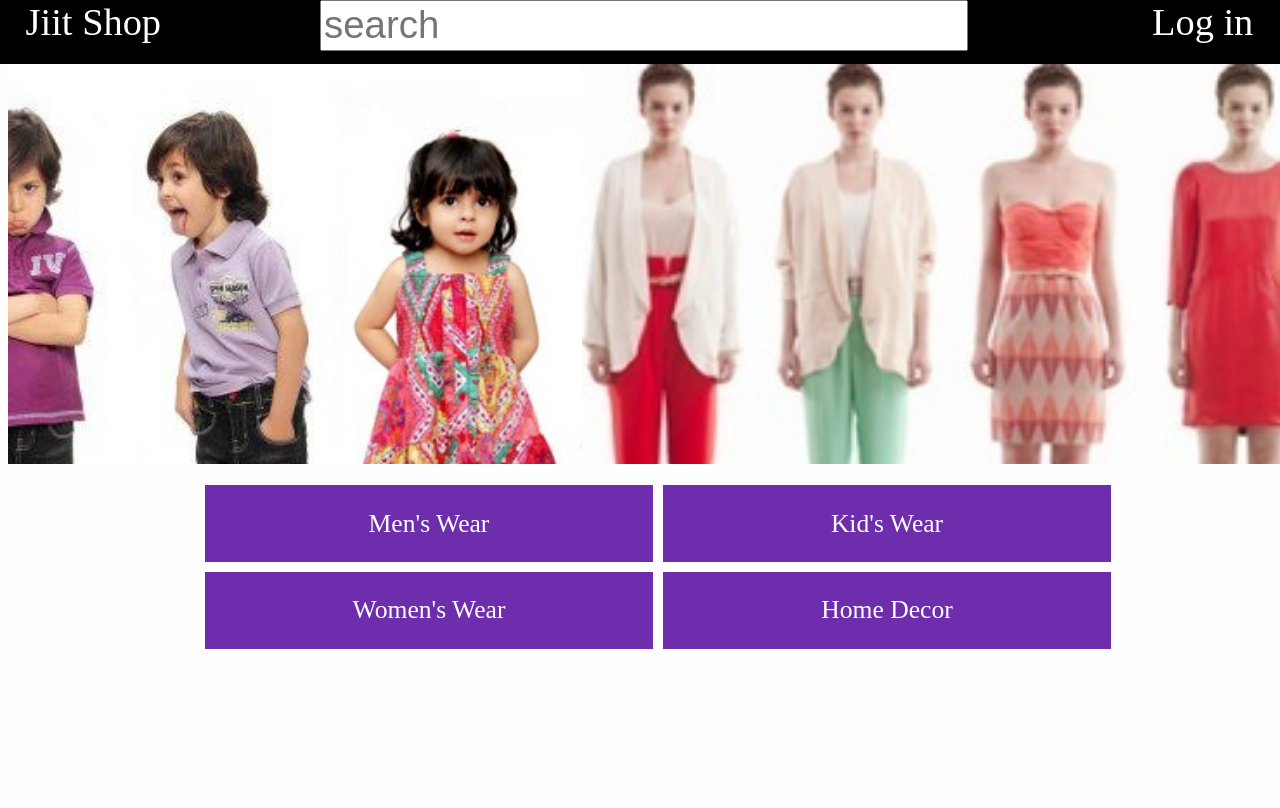
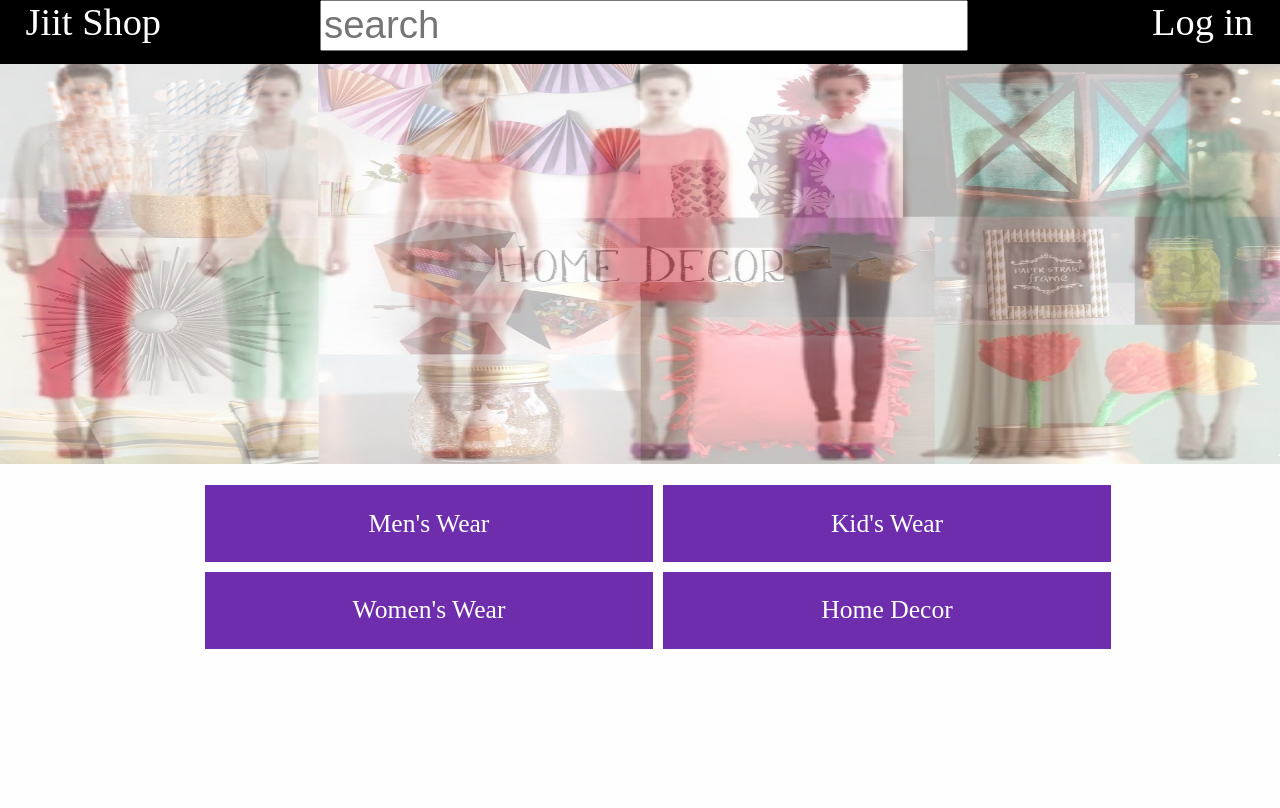
Before and after one commit to suyashsingh234/Ecommerce-Site, a PHP site: page /hpage.php in a window 1280 px wide. Run offline with PHP 8.4, Linux system fonts and the light colour scheme.

Commit message:
changed slider to fader

```diff
--- a/hpage.css
+++ b/hpage.css
@@ -9,6 +9,7 @@
 .slider
 {
 	position: absolute;
+	left:0%;
 	width:100%;
 	height:50%;
 	top:8%;
@@ -16,18 +17,31 @@
 }
 .slider div
 {
-	position: relative;
+	position: absolute;
 	left:0%;
-	width:400%;
-	animation: slide 20s infinite;
+	width:100%;
+	height: 100%;
+}
+.slide1{
+		animation:fade1 12s infinite;
+}
+.slide2{
+		animation:fade2 12s infinite;
+}
+.slide3{
+		animation:fade3 12s infinite;
+}
+.slide4{
+		animation:fade4 12s infinite;
 }
 .slider div img
 {
-	float: left;
-	width:25%;
+	position: absolute;
+	left:0;
+	width:100%;
 	height:100%;
 }
-@keyframes slide
+/* @keyframes slide
 {
 	0%{
 		left:0%;
--- a/hpage.php
+++ b/hpage.php
@@ -11,10 +11,10 @@
 			?>
 			<div class="slider">
 				<div>
-					<img src="images/mens.jpg"/>
-					<img src="images/kids.jpg"/>
-					<img src="images/womens.jpg"/>
-					<img src="images/homedecor.jpg"/>
+					<img class="slide1" src="images/mens.jpg"/>
+					<img class="slide2" src="images/kids.jpg"/>
+					<img class="slide3" src="images/womens.jpg"/>
+					<img class="slide4" src="images/homedecor.jpg"/>
 				</div>
 			</div>
 			<div class="items">
```
Also changed, not shown: other parts of hpage.css (+30 -0 lines).
